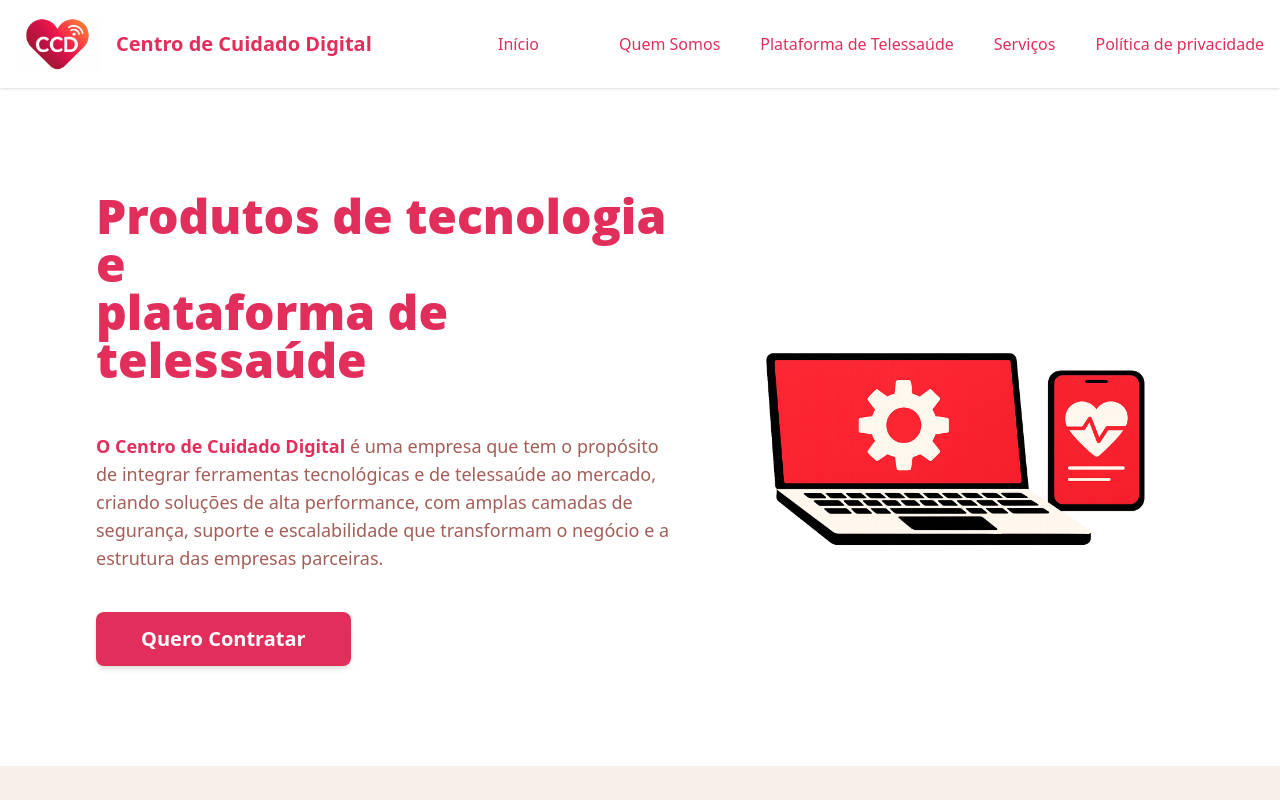
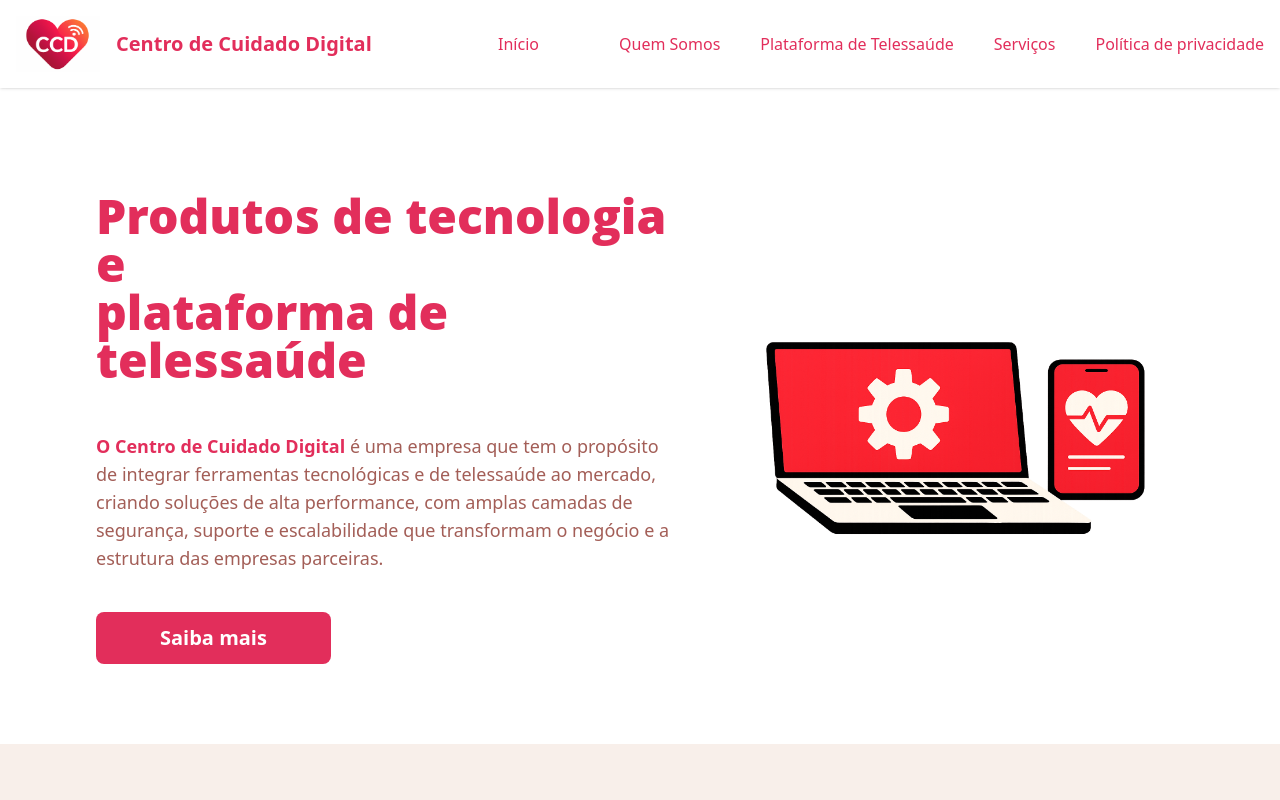
Before and after one commit to ceciliaoliveira-s/ccd-site, a React (Vite) app: page /quem-somos in a window 1280 px wide. Shown: the top 800 px of the page. Built offline with nearby package versions, Linux system fonts and the light colour scheme.

Commit message:
feat: botões linkados ao whatsapp com mensagens personalizadas

```diff
--- a/src/components/Footer.tsx
+++ b/src/components/Footer.tsx
@@ -26,20 +26,18 @@ function Footer() {
         <div className="flex flex-col items-start gap-2 min-w-[200px] md:ml-8">
           <span className="font-bold text-base mb-4">Institucional:</span>
           <a href="/quem-somos" className="text-[#FF6F61] font-normal mb-3 hover:underline hover:text-[#E22E5B] focus:text-[#E22E5B] active:text-[#E22E5B] visited:text-[#E22E5B]">Quem somos</a>
-          <a href="/nossas-solucoes" className="text-[#E22E5B] font-normal mb-3 hover:underline hover:text-[#E22E5B] focus:text-[#E22E5B] active:text-[#E22E5B] visited:text-[#E22E5B]">Nossas soluções</a>
-          <a href="/politica-privacidade" className="text-[#E22E5B] font-normal hover:underline hover:text-[#E22E5B] focus:text-[#E22E5B] active:text-[#E22E5B] visited:text-[#E22E5B]">Política de privacidade</a>
+          <a href="/politica-de-privacidade" className="text-[#E22E5B] font-normal hover:underline hover:text-[#E22E5B] focus:text-[#E22E5B] active:text-[#E22E5B] visited:text-[#E22E5B]">Política de privacidade</a>
         </div>
         {/* Produtos e Serviços */}
         <div className="flex flex-col items-start gap-2 min-w-[250px]">
           <span className="font-bold text-base mb-4">Produtos e Serviços:</span>
-          <a href="/nossas-solucoes/produtos" className="text-[#E22E5B] font-normal mb-3 hover:underline hover:text-[#E22E5B] focus:text-[#E22E5B] active:text-[#E22E5B] visited:text-[#E22E5B]">Plataforma de telessaúde</a>
+          <a href="/plataforma-telessaude" className="text-[#E22E5B] font-normal mb-3 hover:underline hover:text-[#E22E5B] focus:text-[#E22E5B] active:text-[#E22E5B] visited:text-[#E22E5B]">Plataforma de telessaúde</a>
           <a
-            href="/nossas-solucoes/servicos"
+            href="/servicos"
             className="text-[#E22E5B] font-normal mb-3 hover:underline hover:text-[#E22E5B] focus:text-[#E22E5B] active:text-[#E22E5B] visited:text-[#E22E5B]"
           >
             Serviços
           </a>
-          <a href="#" className="text-[#E22E5B] font-normal hover:underline hover:text-[#E22E5B] focus:text-[#E22E5B] active:text-[#E22E5B] visited:text-[#E22E5B]">Suporte</a>
         </div>
       </div>
       {/* Barra inferior */}
--- a/src/components/Plataformadetelessaude.tsx
+++ b/src/components/Plataformadetelessaude.tsx
@@ -68,23 +68,23 @@ function Produtos() {
           </motion.p>
 
           {/* Botão animado */}
-          <motion.a
-  href={"https://wa.me/5581991945061?text=Olá! Gostaria de mais informações sobre a plataforma  de telessaúde."}
-  target="_blank"
-  rel="noopener noreferrer"
-  initial={{ scale: 0.9, opacity: 0 }}
-  animate={{ scale: 1, opacity: 1 }}
-  transition={{ delay: 0.8, duration: 0.6 }}
-  whileHover={{
-    scale: 1.05,
-    backgroundColor: "#ff4c73",
-    boxShadow: "0px 6px 20px rgba(226,46,91,0.3)",
-  }}
-  className="bg-[#E22E5B] text-white text-base md:text-xl mb-4 font-bold py-3 px-8 md:px-11 rounded-lg shadow-md transition inline-flex items-center justify-center"
->
-  Quero Contratar
-</motion.a>
-
+          <motion.div
+            whileHover={{ scale: 1.05, boxShadow: "0px 8px 24px rgba(226,46,91,0.4)" }}
+            whileTap={{ scale: 0.95 }}
+            animate={{ scale: [1, 1.02, 1] }}
+            transition={{ repeat: Infinity, repeatDelay: 5, duration: 1.5 }}
+            className="inline-flex"
+          >
+            <a
+              href="https://wa.me/5581991945061?text=Olá! Gostaria de mais informações sobre a plataforma de telessaúde."
+              target="_blank"
+              rel="noopener noreferrer"
+              className="bg-[#E22E5B] hover:bg-[#db6d89] text-white text-base md:text-xl font-bold py-3 px-8 md:px-11 rounded-lg transition flex items-center justify-center"
+              style={{ textDecoration: 'none', color: '#fff', boxShadow: 'none', marginBottom: 0 }}
+            >
+              <span style={{ color: '#fff', width: '100%' }}>Quero Contratar</span>
+            </a>
+          </motion.div>
         </div>
 
         {/* LADO DIREITO: imagem responsiva com animação */}
--- a/src/components/Quemsomos.tsx
+++ b/src/components/Quemsomos.tsx
@@ -33,7 +33,7 @@ function Quemsomos() {
           </motion.p>
           {/* Botão animado */}
           <div className="w-full flex justify-start">
-            <motion.button
+            <motion.div
               initial={{ scale: 0.9, opacity: 0 }}
               animate={{ scale: 1, opacity: 1 }}
               transition={{ delay: 0.8, duration: 0.6 }}
@@ -42,10 +42,19 @@ function Quemsomos() {
                 backgroundColor: "#ff4c73",
                 boxShadow: "0px 6px 20px rgba(226,46,91,0.3)",
               }}
-              className="bg-[#E22E5B] text-white text-base md:text-xl mb-5 font-bold py-3 px-6 md:px-11 rounded-lg shadow-md transition"
+              className="inline-flex"
             >
-              Quero Contratar
-            </motion.button>
+              <a
+                href="https://wa.me/5581991945061?text=Olá! Gostaria de mais informações sobre o Centro de Cuidado Digital."
+                target="_blank"
+                rel="noopener noreferrer"
+                className="bg-[#E22E5B] hover:bg-[#db6d89] text-white text-base md:text-xl mb-5 font-bold py-3 px-6 md:px-16 rounded-lg shadow-md transition flex items-center justify-center focus:outline-none focus-visible:outline-none"
+                style={{ textDecoration: 'none', color: '#fff', boxShadow: 'none', marginBottom: 0, outline: 'none', border: 'none', opacity: 1 }}
+                onFocus={e => { e.target.style.outline = 'none'; e.target.style.boxShadow = 'none'; e.target.style.border = 'none'; }}
+              >
+                <span style={{ color: '#fff', width: '100%' }}>Saiba mais</span>
+              </a>
+            </motion.div>
           </div>
         </div>
         <motion.div
--- a/src/components/Servicos.tsx
+++ b/src/components/Servicos.tsx
@@ -59,15 +59,23 @@ function Servicos() {
           </motion.p>
 
           {/* Botão */}
-          <motion.button
+          <motion.div
             whileHover={{ scale: 1.05, boxShadow: "0px 8px 24px rgba(226,46,91,0.4)" }}
             whileTap={{ scale: 0.95 }}
             animate={{ scale: [1, 1.02, 1] }}
             transition={{ repeat: Infinity, repeatDelay: 5, duration: 1.5 }}
-            className="bg-[#E22E5B] hover:bg-[#db6d89] text-white text-base md:text-xl mb-4 font-bold py-3 px-8 md:px-11 rounded-lg shadow-md transition"
+            className="inline-flex"
           >
-            Quero Contratar
-          </motion.button>
+            <a
+              href="https://wa.me/5581991945061?text=Olá! Gostaria de mais informações sobre os serviços de tecnologia."
+              target="_blank"
+              rel="noopener noreferrer"
+              className="bg-[#E22E5B] hover:bg-[#db6d89] text-white text-base md:text-xl font-bold py-3 px-8 md:px-11 rounded-lg transition flex items-center justify-center"
+              style={{ textDecoration: 'none', color: '#fff', boxShadow: 'none', marginBottom: 0 }}
+            >
+              <span style={{ color: '#fff', width: '100%' }}>Quero Contratar</span>
+            </a>
+          </motion.div>
         </div>
 
         {/* Imagem */}
--- a/src/components/Telainicio.tsx
+++ b/src/components/Telainicio.tsx
@@ -110,14 +110,15 @@ function Telainicio() {
             }}
             whileTap={{ scale: 0.95 }}
           >
-            <span className="text-center">Quero Contratar</span>
-            <motion.span
-              initial={{ x: -10, opacity: 0 }}
-              whileHover={{ x: 0, opacity: 1 }}
-              transition={{ duration: 0.3 }}
+              <a
+              href="https://wa.me/5581991945061?text=Olá! Gostaria de mais informações sobre os serviços e produtos ofertados pelo Centro de Cuidado Digital."
+              target="_blank"
+              rel="noopener noreferrer"
+              className="bg-[#E22E5B] hover:bg-[#db6d89] text-white text-base md:text-xl font-bold py-0 px-8 md:px-6 rounded-lg transition flex items-center justify-center"
+              style={{ textDecoration: 'none', color: '#fff', boxShadow: 'none', marginBottom: 0 }}
             >
-              ➝
-            </motion.span>
+              <span style={{ color: '#fff', width: '100%' }}>Quero Contratar</span>
+            </a>
           </motion.button>
         </motion.div>
 
```
